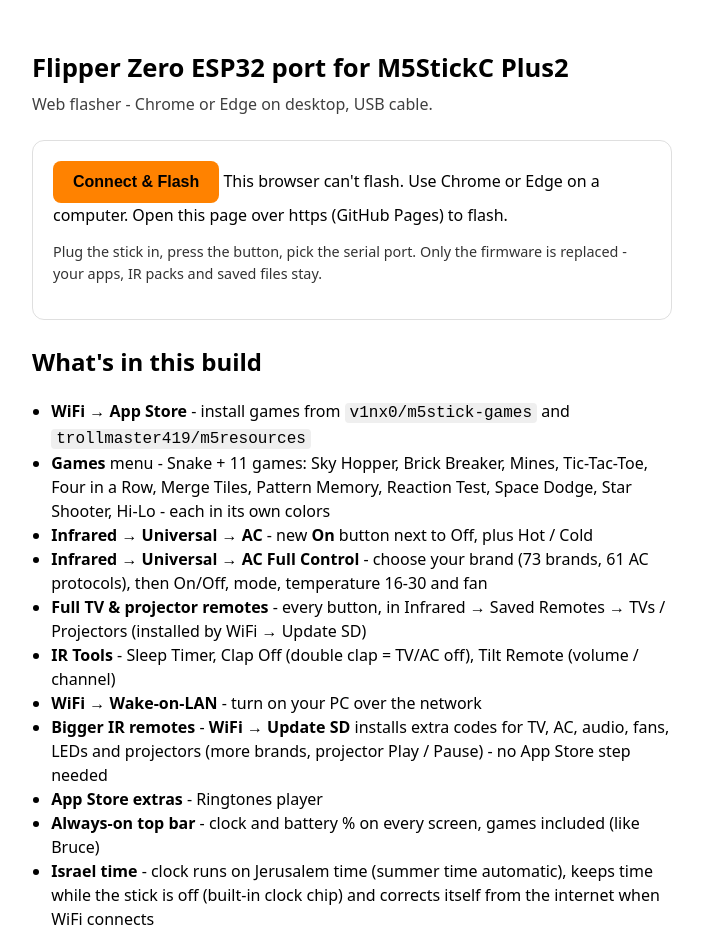
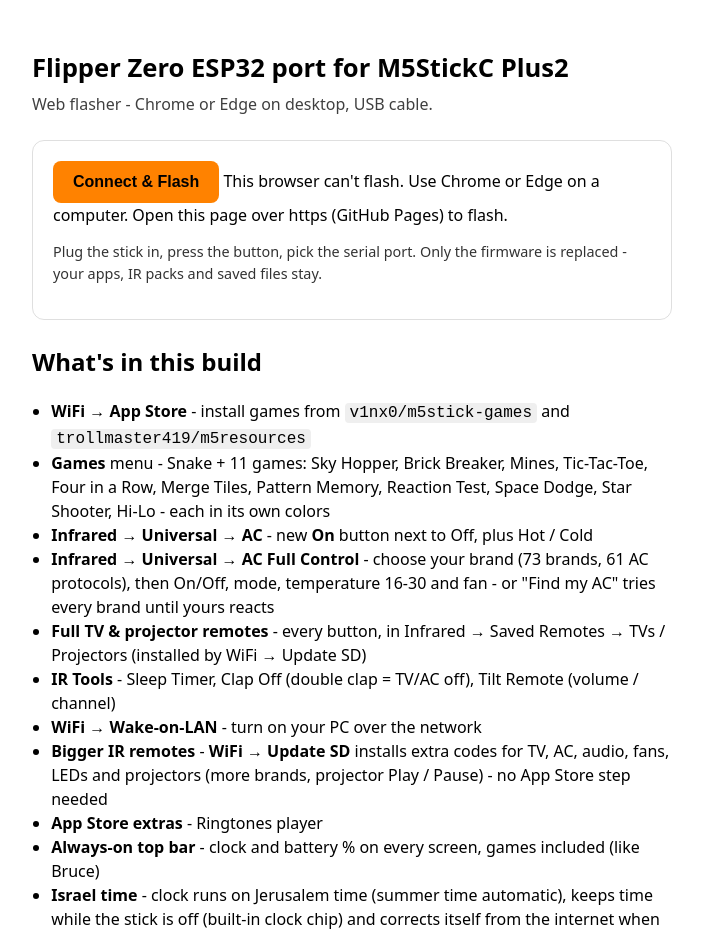
Before and after one commit to v1nx0/m5stick-games, a plain HTML site: page docs/index.html in a window 1280 px wide. Shown: the top 934 px of the page, without its empty margins (288-991 px from the left). Drawn offline with Linux system fonts and the light colour scheme.

Commit message:
feat: Find my AC tries every brand until one works

```diff
--- a/docs/index.html
+++ b/docs/index.html
@@ -41,7 +41,7 @@
     each in its own colors</li>
   <li><b>Infrared &rarr; Universal &rarr; AC</b> - new <b>On</b> button next to Off, plus Hot / Cold</li>
   <li><b>Infrared &rarr; Universal &rarr; AC Full Control</b> - choose your brand (73 brands, 61 AC protocols),
-    then On/Off, mode, temperature 16-30 and fan</li>
+    then On/Off, mode, temperature 16-30 and fan - or "Find my AC" tries every brand until yours reacts</li>
   <li><b>Full TV &amp; projector remotes</b> - every button, in Infrared &rarr; Saved Remotes &rarr; TVs / Projectors
     (installed by WiFi &rarr; Update SD)</li>
   <li><b>IR Tools</b> - Sleep Timer, Clap Off (double clap = TV/AC off), Tilt Remote (volume / channel)</li>
```
Also changed, not shown: 1 other file.
